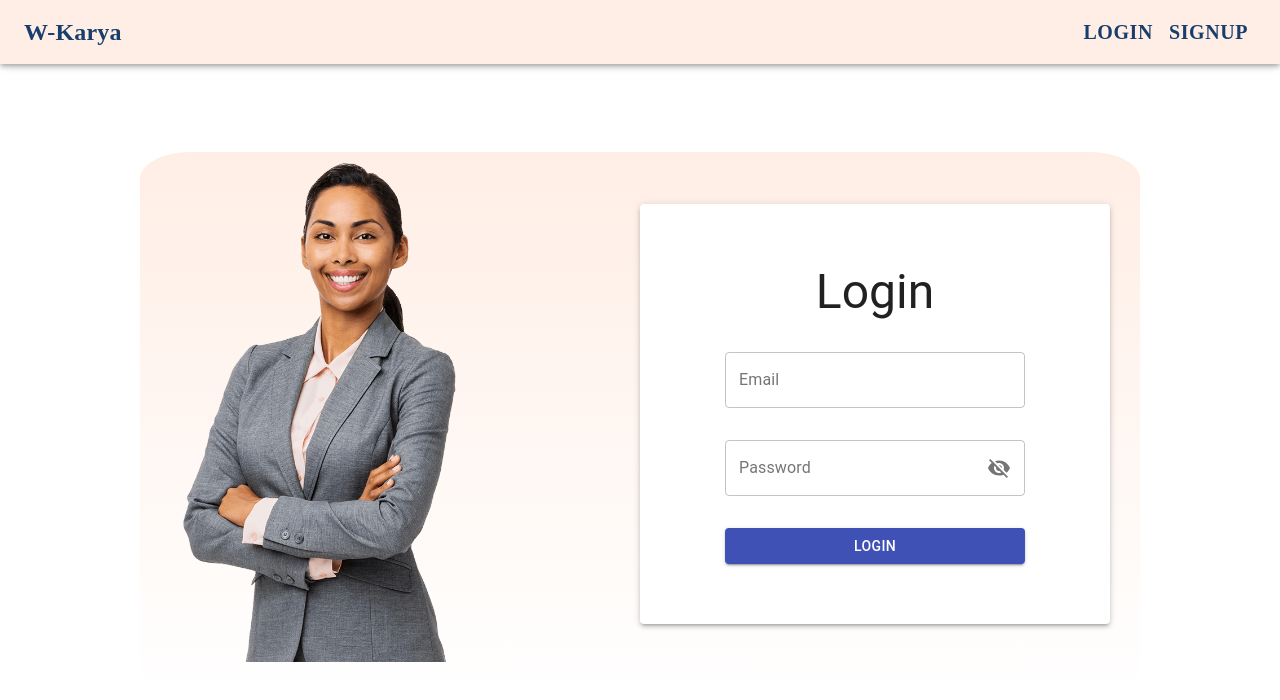
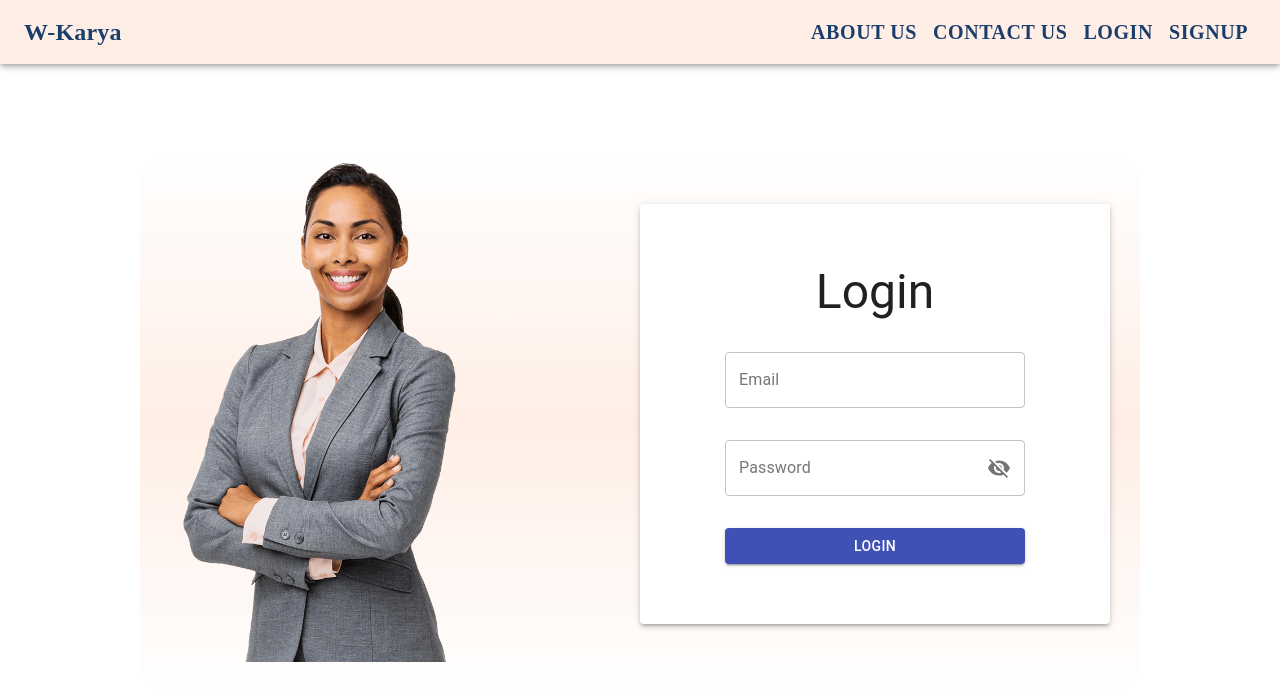
Before and after one commit to Robust-star/W-Karya, a React (Create React App) app in the folder frontend/: page /login in a window 1280 px wide. Shown: the top 700 px of the page. Built offline with nearby package versions, Linux system fonts and the light colour scheme.

Commit message:
Footer edited

```diff
--- a/frontend/src/App.js
+++ b/frontend/src/App.js
@@ -16,6 +16,8 @@ import JobApplications from "./component/recruiter/JobApplications";
 import AcceptedApplicants from "./component/recruiter/AcceptedApplicants";
 import RecruiterProfile from "./component/recruiter/Profile";
 import MessagePopup from "./lib/MessagePopup";
+import Contact from "./component/Contact";
+import Aboutus from "./component/Aboutus";
 import isAuth, { userType } from "./lib/isAuth";
 
 const useStyles = makeStyles((theme) => ({
@@ -51,6 +53,12 @@ function App() {
             <Switch>
               <Route exact path="/">
                 <Welcome />
+              </Route>
+              <Route exact path="/about">
+                <Aboutus />
+              </Route>
+              <Route exact path="/contact">
+                <Contact />
               </Route>
               <Route exact path="/login">
                 <Login />
--- a/frontend/src/component/Login.js
+++ b/frontend/src/component/Login.js
@@ -32,7 +32,7 @@ const useStyles = makeStyles((theme) => ({
     height: "500px"
   },
   nature: {
-    background: 'linear-gradient(to bottom,#FFEEE5, white)',
+    background: 'linear-gradient(to bottom,white, #FFEEE5,white)',
     borderRadius: "5% 5% 5% 5%"
   }
 }));
--- a/frontend/src/component/Navbar.js
+++ b/frontend/src/component/Navbar.js
@@ -96,6 +96,12 @@ const Navbar = (props) => {
           )
         ) : (
           <>
+            <Button color="inherit" className={classes.button} onClick={() => handleClick("/about")}>
+              About us
+            </Button>
+            <Button color="inherit" className={classes.button} onClick={() => handleClick("/contact")}>
+              Contact us
+            </Button>
             <Button color="inherit" className={classes.button} onClick={() => handleClick("/login")}>
               Login
             </Button>
--- a/frontend/src/lib/apiList.js
+++ b/frontend/src/lib/apiList.js
@@ -10,6 +10,7 @@ const apiList = {
   rating: `${server}/api/rating`,
   user: `${server}/api/user`,
   applicants: `${server}/api/applicants`,
+  contact: `${server}/auth/contact`,
 };
 
 export default apiList;
```
Also changed, not shown: frontend/src/component/Aboutus.js (added), frontend/src/component/Contact.js (added).
